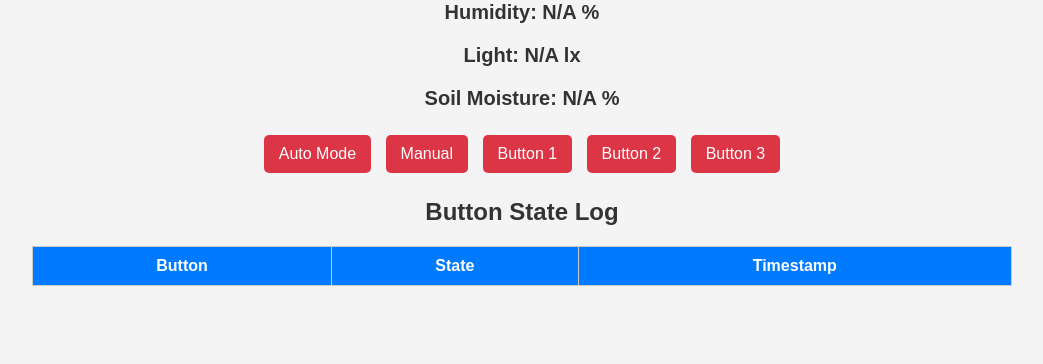
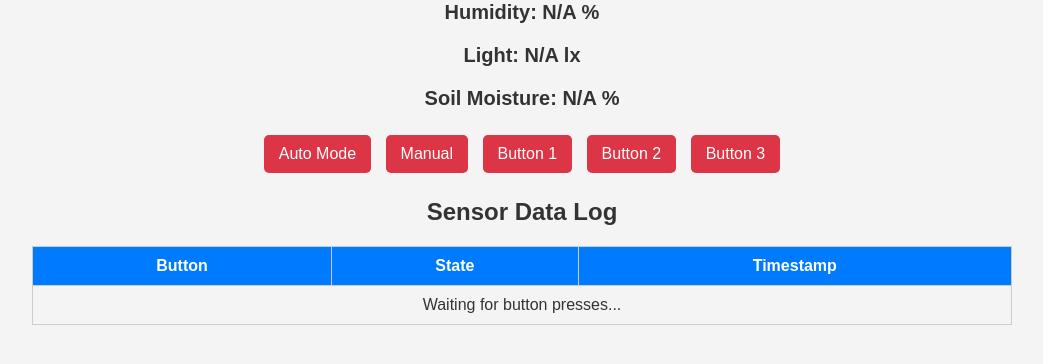
Before and after one commit to oasb16/green-house-optimizer, a Flask app: page / in a window 1280 px wide. Shown: the part 150-514 px from the top of the page, without its empty margins (118-1161 px from the left). Run offline with Flask 3, Linux system fonts and the light colour scheme; lists and menus that the app fills with data are empty.

Commit message:
Optimized Flask App with AWS IoT MQTT

```diff
--- a/static/script.js
+++ b/static/script.js
@@ -1,4 +1,7 @@
 document.addEventListener("DOMContentLoaded", function () {
+    let buttonStates = {}; // Store button states
+    let buttonLogs = []; // Store button logs
+
     function fetchData() {
         fetch("/get-data")
             .then(response => response.json())
@@ -8,38 +11,44 @@ document.addEventListener("DOMContentLoaded", function () {
                 document.getElementById("lightData").textContent = data.sensor_data.light + " lx";
                 document.getElementById("moistureData").textContent = data.sensor_data.soil_moisture + " %";
 
-                updateButtonStateTable(data.button_states);
-                updateButtonColors(data.button_states);
+                buttonStates = data.button_states; // Store button states
+                updateButtonColors();
             })
             .catch(error => console.error("❌ Fetch error:", error));
     }
 
     function sendCommand(button) {
+        const newState = buttonStates[button] === "ON" ? "OFF" : "ON";
+        buttonStates[button] = newState; // Toggle button state
+
         fetch("/send-command", {
             method: "POST",
             headers: { "Content-Type": "application/json" },
-            body: JSON.stringify({ button: button })
+            body: JSON.stringify({ button: button, state: newState })
         }).then(response => response.json())
-          .then(data => fetchData()) // Refresh UI after command
+          .then(data => {
+              if (data.success) {
+                  appendLog(button, newState);
+              }
+              fetchData(); // Refresh UI after sending command
+          })
           .catch(error => console.error("Error:", error));
     }
 
-    function updateButtonStateTable(buttonStates) {
-        const tableBody = document.getElementById("buttonStateTableBody");
-        tableBody.innerHTML = ""; // Clear previous entries
+    function appendLog(button, state) {
+        const tableBody = document.getElementById("sensorDataTableBody");
+        const timestamp = new Date().toLocaleString();
 
-        Object.entries(buttonStates).forEach(([button, state]) => {
-            const row = document.createElement("tr");
-            row.innerHTML = `
-                <td>${button}</td>
-                <td class="${state === 'ON' ? 'on-state' : 'off-state'}">${state}</td>
-                <td>${new Date().toLocaleString()}</td>
-            `;
-            tableBody.appendChild(row);
-        });
+        const row = document.createElement("tr");
+        row.innerHTML = `
+            <td>${button}</td>
+            <td class="${state === 'ON' ? 'on-state' : 'off-state'}">${state}</td>
+            <td>${timestamp}</td>
+        `;
+        tableBody.prepend(row); // Append new log to the top
     }
 
-    function updateButtonColors(buttonStates) {
+    function updateButtonColors() {
         Object.entries(buttonStates).forEach(([button, state]) => {
             const btn = document.getElementById(button);
             if (btn) {
--- a/static/style.css
+++ b/static/style.css
@@ -13,7 +13,7 @@ body {
     font-weight: bold;
 }
 
-/* Button Colors */
+/* Button Styling */
 button {
     background: #007BFF;
     color: white;
@@ -30,17 +30,18 @@ button:hover {
     background: #0056b3;
 }
 
-/* Button ON/OFF States */
+/* Active (ON) State */
 button.active {
     background: #28a745 !important; /* Green for ON */
 }
 
+/* Inactive (OFF) State */
 button:not(.active) {
     background: #DC3545 !important; /* Red for OFF */
 }
 
-/* Button Log Table */
-.button-log-container {
+/* Sensor Log Table */
+.sensor-log-container {
     margin-top: 20px;
     text-align: center;
 }
--- a/templates/index.html
+++ b/templates/index.html
@@ -25,9 +25,9 @@
         <button id="button3">Button 3</button>
     </div>
 
-    <!-- Button State Log Table -->
-    <div class="button-log-container">
-        <h2>Button State Log</h2>
+    <!-- Sensor Data Log Table -->
+    <div class="sensor-log-container">
+        <h2>Sensor Data Log</h2>
         <table>
             <thead>
                 <tr>
@@ -36,7 +36,7 @@
                     <th>Timestamp</th>
                 </tr>
             </thead>
-            <tbody id="buttonStateTableBody">
+            <tbody id="sensorDataTableBody">
                 <tr>
                     <td colspan="3">Waiting for button presses...</td>
                 </tr>
```
